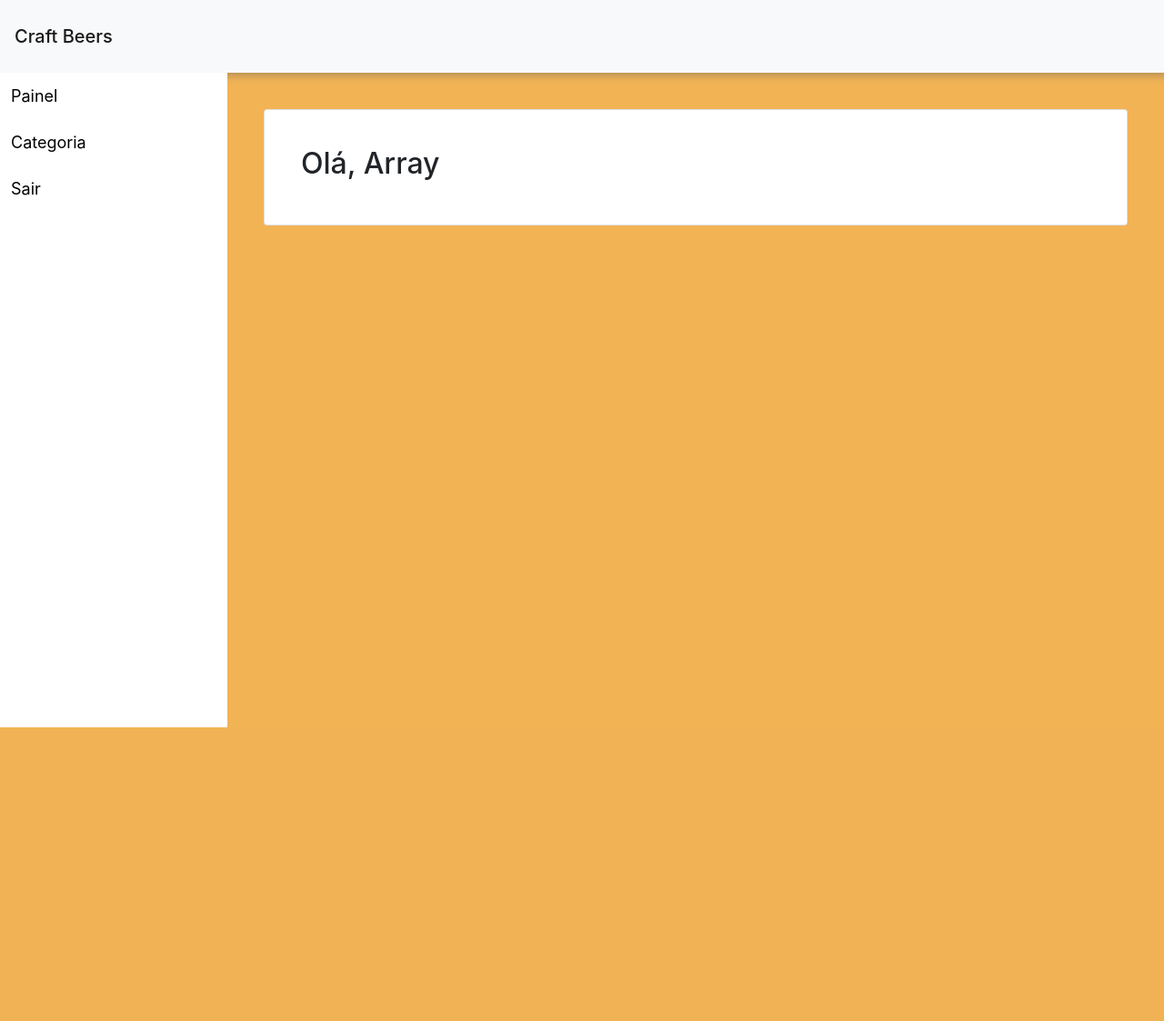
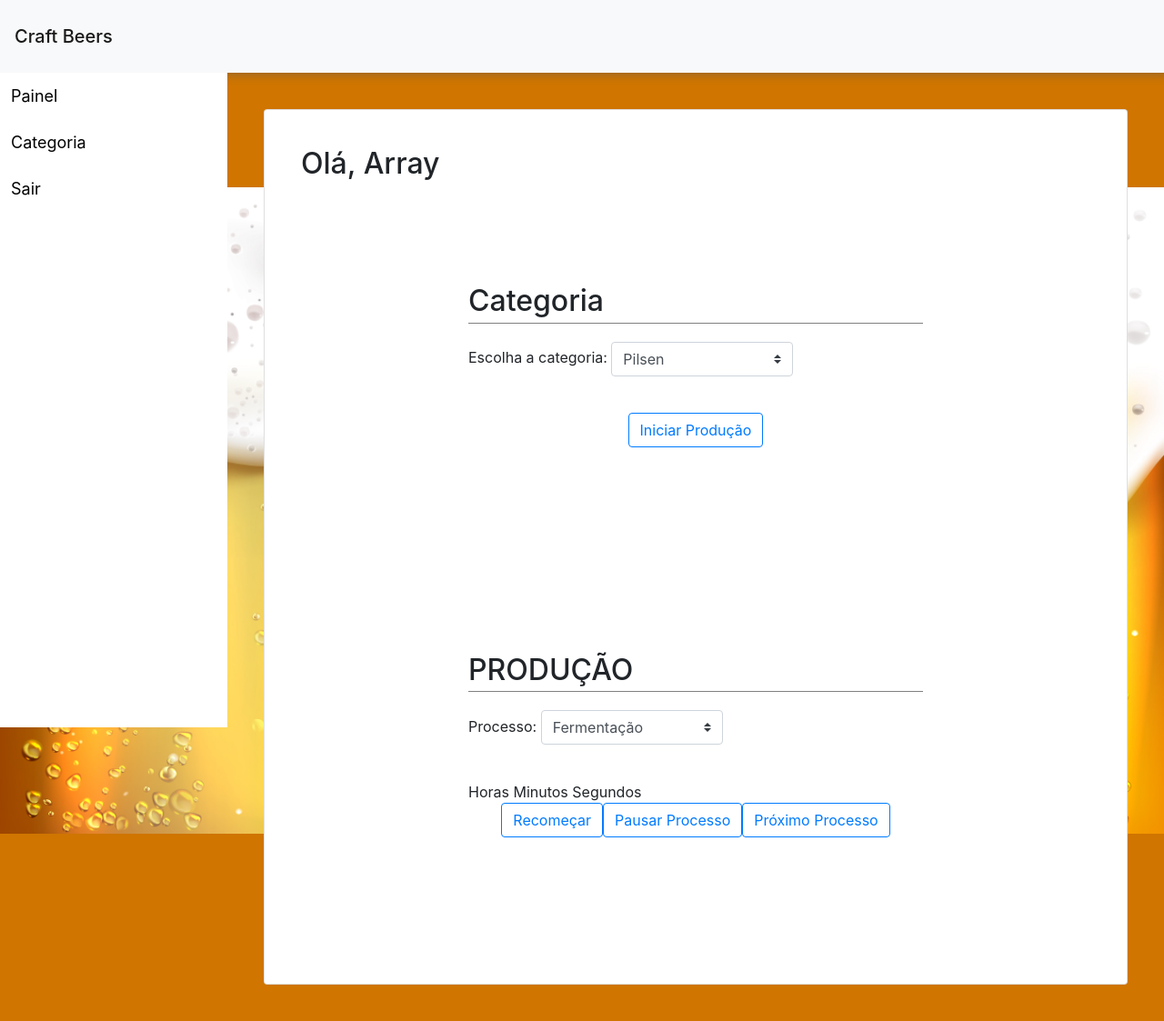
Before and after one commit to bettyap/craftbeers, a PHP site: page /painel.php in a window 1280 px wide. Shown: the whole page at 91% size. Before the commit the page ends 800 px from the top, so only its background shows below. Run offline with PHP 8.4, Linux system fonts and the light colour scheme; a user stored in the database is signed in.

Commit message:
Adicionado imagens

```diff
--- a/css/style.css
+++ b/css/style.css
@@ -1,5 +1,9 @@
 body{
-    background: #F2B355;
+		background:url("../images/2563.jpg"), #cf7500;
+		background-position: center, center;
+		background-repeat: no-repeat, no-repeat;
+		background-size: 100%, 100%;
+		/* background:url("../images/2563.jpg") , #cf7500; */
 }
 section{
     text-align: center;
@@ -22,7 +26,7 @@
     border: 8px solid #FFF;
     border-radius: 50%;
     margin: 15px;
-	box-shadow: 0 6px 12px #ccc;;
+		box-shadow: 0 6px 12px #ccc;
 }
 .form-title{
 	border-bottom: 1px solid grey;
@@ -105,6 +109,16 @@
 	grid-gap: 30px;
 	grid-template-columns: 1fr 1fr 1fr;
 }
+/* Relógio-*/
+/* .relogio {
+	width: 250px;
+	height: 250px;
+	display: inline-flex;
+	border: 8px solid #FFF;
+	border-radius: 50%;
+	margin: 15px;
+	box-shadow: 0 6px 12px #ccc;
+} */
 
 .categoria-card {
 	width: 100%;
--- a/painel.php
+++ b/painel.php
@@ -11,6 +11,7 @@
   <title>Craft Beers</title>
   <link href="css/bootstrap.min.css" rel="stylesheet" type="text/css">
   <link rel="stylesheet" type="text/css" href="css/style.css">
+  <script type="text/javascript" src="js/timer.js"></script>
 </head>
 
 <body>
@@ -29,8 +30,8 @@
     <div class="card card-padding">
       <h2>Olá, <?php echo $_SESSION['usuario'];?></h2>
       <!-- Produção -->
-      <!-- <form action="#" method="POST" class="center-form">
-        <h2 class="form-title">PRODUÇÃO</h2>
+      <form action="#" method="POST" class="center-form">
+        <h2 class="form-title">Categoria</h2>
         <div class="row form-field">
           <div class="col-12">
             <div class="form-group">
@@ -47,7 +48,36 @@
             </div>
           </div>
         </div>
-      </form> -->
+      </form>
+      <form action="#" method="POST" class="center-form">
+        <h2 class="form-title">PRODUÇÃO</h2>
+        <div class="row form-field">
+          <div class="col-12">
+            <div class="form-group">
+              <label for="categoria">Processo:</label>
+              <select class="custom-select select" name="categoria">
+                <option value="pilsen">Fermentação</option>
+                <option value="teste">Moagem</option>
+                <option value="teste2">Broagem</option>
+              </select>
+            </div>
+            <br>
+            <div class="relogio">
+              <div id="timer">
+                <span id="hours"></span>Horas
+                <span id="minutes"></span>Minutos
+                <span id="seconds"></span>Segundos
+              </div>
+            </div>
+            <div class="row justify-content-center">
+              <button type="submit" class="btn btn-outline-primary">Recomeçar</button>
+              <button type="submit" class="btn btn-outline-primary">Pausar Processo</button>
+              <button type="submit" class="btn btn-outline-primary">Próximo Processo</button>
+            </div>
+          </div>
+        </div>
+      </form>
+
     </div>
   </main>
 
```
Also changed, not shown: images/2563.jpg (added), images/2609.jpg (added).
